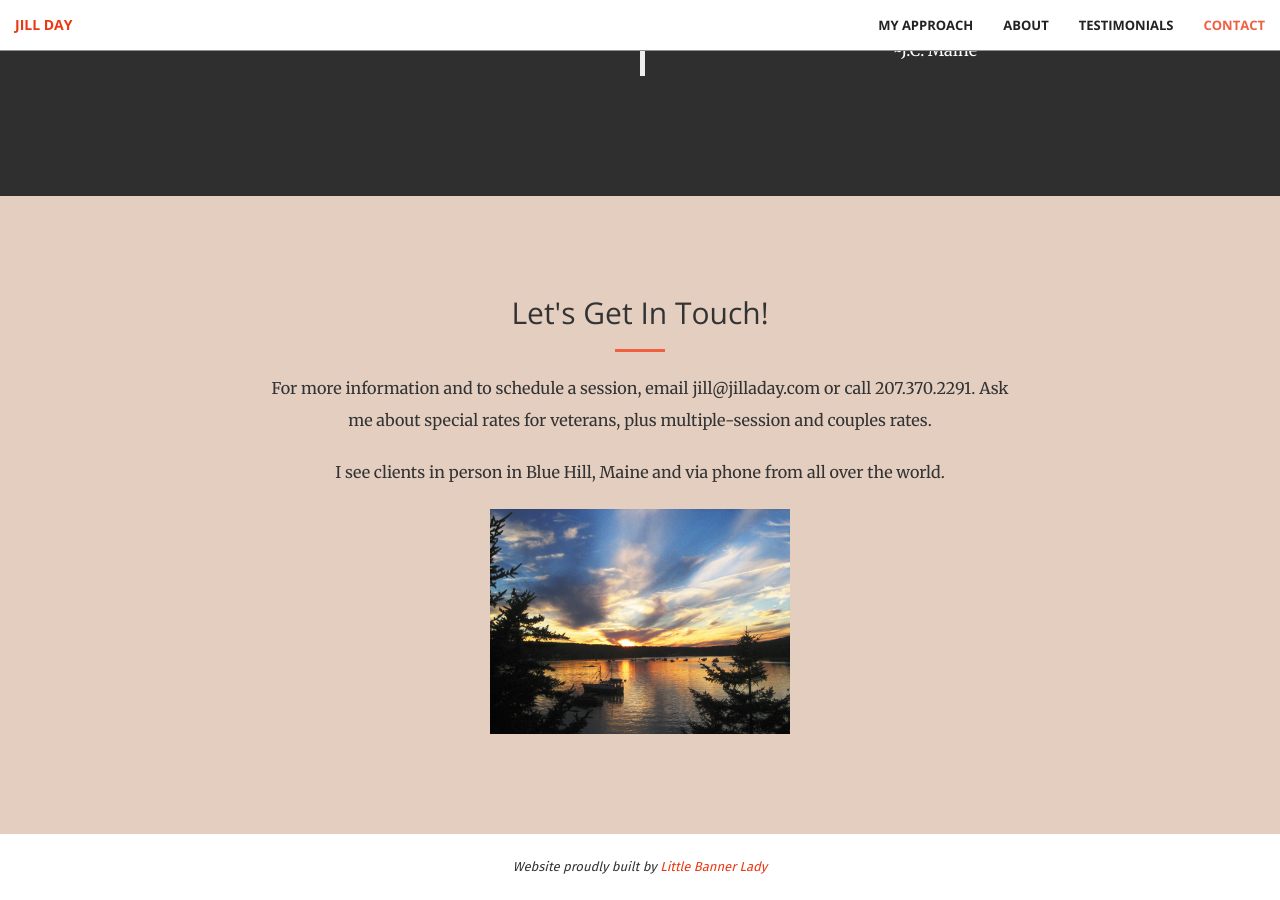
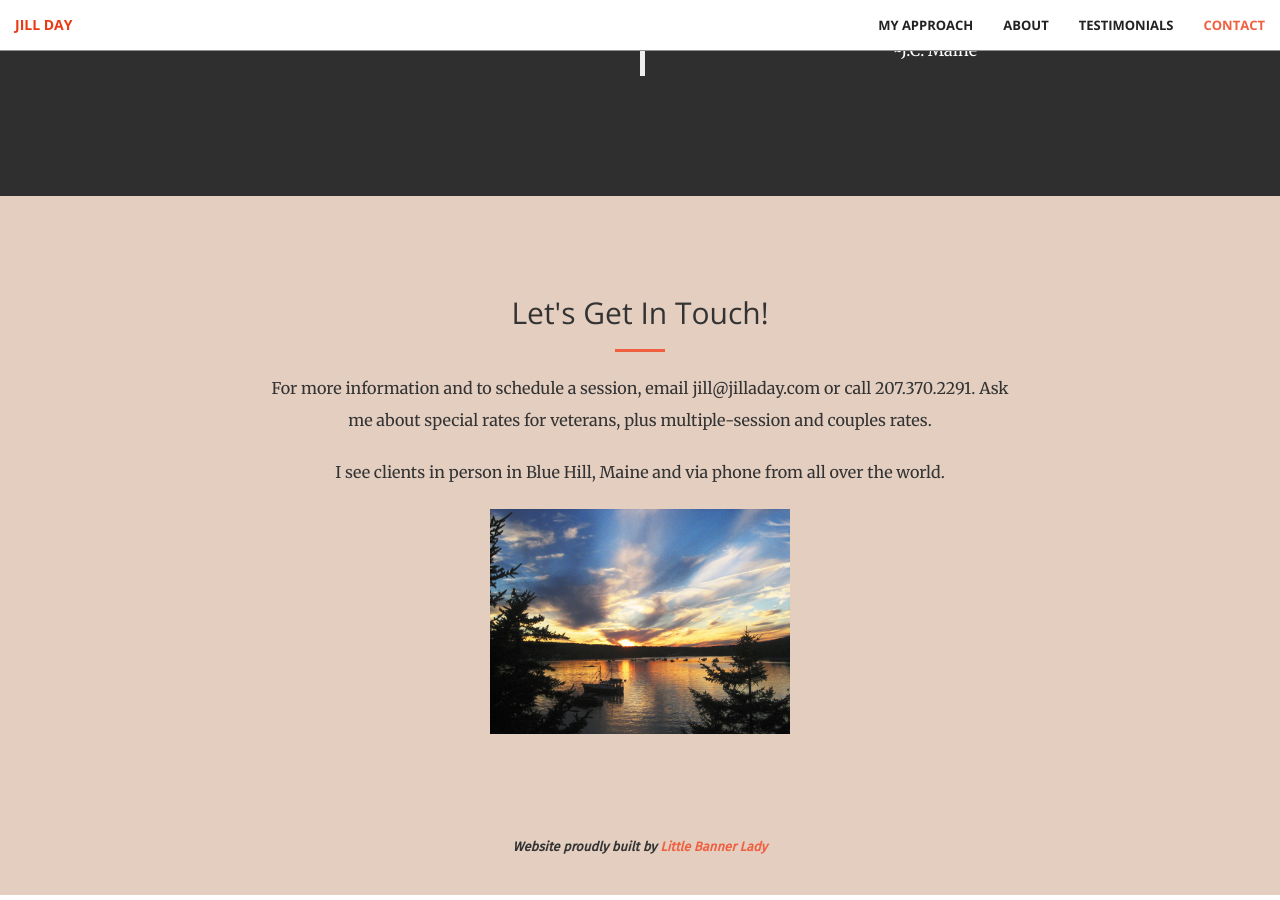
Before and after one commit to audreyshub/jilladay, a Jekyll site: the page built from index.html, in a window 1280 px wide and 900 px high, scrolled down 4962 px. Built offline with Jekyll 4.4.1, drawn with Linux system fonts in a browser that asks for light colours.

Commit message:
design changes

```diff
--- a/_includes/footer.html
+++ b/_includes/footer.html
@@ -1,4 +1,4 @@
-<section class="footer">
+<section class="footer bg-skin">
     <div class="container">
         <div class="col-lg-12 text-center">
             {% for link in site.footer.links %}
--- a/_sass/_base.scss
+++ b/_sass/_base.scss
@@ -20,10 +20,10 @@ hr.light {
 
 a {
     @include transition-all;
-    color: darken($theme-primary, 10%);
+    color: darken($theme-primary, 0%);
     &:hover,
     &:focus {
-        color: darken($theme-primary, 20%);
+        color: darken($theme-primary, 10%);
     }
 }
 
@@ -84,12 +84,12 @@ aside {
 }
 
 .footer {
-  padding: 20px 15px 0 15px;
+  padding: 0px 15px 15px 15px;
   font-family: 'Fira Sans', sans-serif;
   font-style: italic;
-  font-weight: 400;
+  font-weight: bolder;
 
-  // background-color: #ffc7b4;
+  // background-color: #F7F7F7;
   // border-top: 1px solid #ddd;
   // border-bottom-right-radius: 3px;
   // border-bottom-left-radius: 3px;
```
